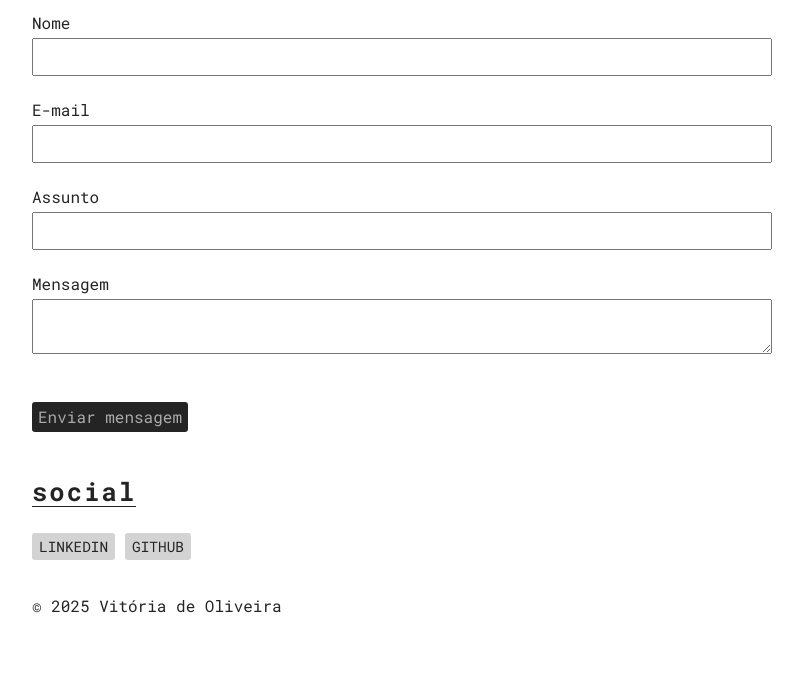
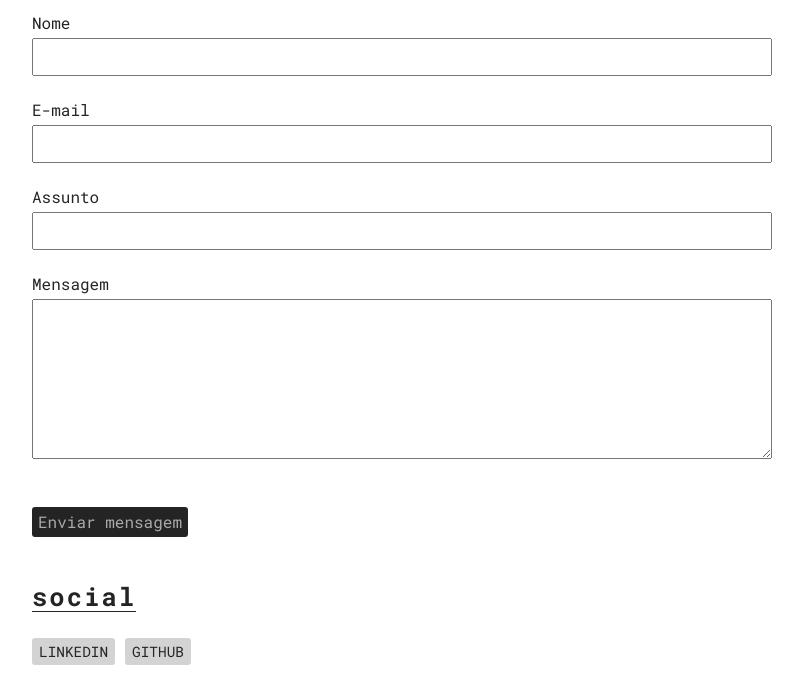
Before and after one commit to vio1995/portfolio, a Flask app: page /contact in a window 1280 px wide. Shown: the part 235-934 px from the top of the page, without its empty margins (238-1041 px from the left). Before the commit the page ends 848 px from the top, so only its background shows below. Run offline with Flask 3, Linux system fonts and the light colour scheme; parts of the project's set-up code (start-up, migrations or seed data) failed here and were passed over; some libraries are stand-ins or nearby versions.

Commit message:
refactor(textarea-form): ajustar tamanho, largura e comportamento

```diff
--- a/app/static/css/style.css
+++ b/app/static/css/style.css
@@ -249,6 +249,12 @@
         margin: 5px 0 10px 0;
     }
 
+    .textarea {
+        width: 100%;
+        min-height: 160px;
+        resize: vertical;
+    }
+
     @media (prefers-color-scheme: dark) {
         a {
             color: #fff;
--- a/app/utilities/contact_form.py
+++ b/app/utilities/contact_form.py
@@ -6,5 +6,5 @@ class Contact(FlaskForm):
     name = StringField("Nome", validators=[DataRequired(), Length(min=2, max=100)])
     subject = StringField("Assunto", validators=[DataRequired(), Length(min=2, max=100)])
     email = EmailField("E-mail", validators=[DataRequired(), Email()])
-    message = TextAreaField("Mensagem", validators=[InputRequired()])
+    message = TextAreaField("Mensagem", validators=[InputRequired()], render_kw={"class": "textarea"})
     submit = SubmitField('Enviar mensagem')
```
